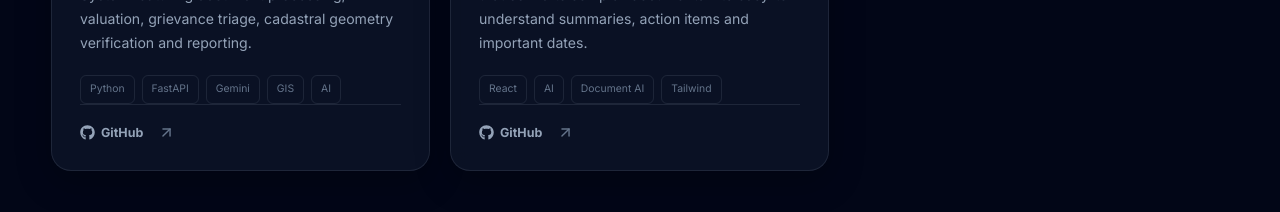
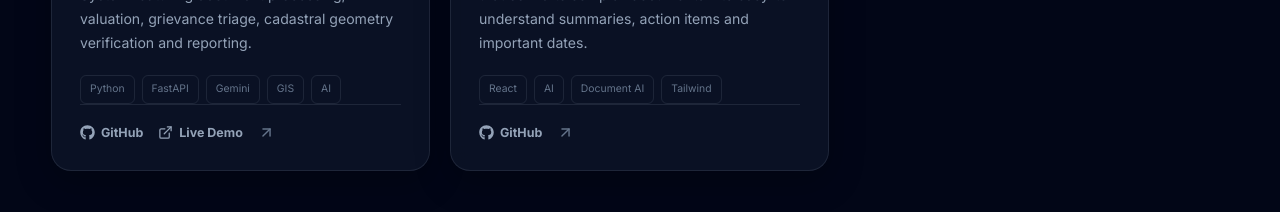
Before and after one commit to uiaryanyadav1109-dev/Aryan-Portfolio, a React (Vite) app: page / in a window 1280 px wide. Shown: the part 4380-4592 px from the top of the page. Built offline with nearby package versions, Linux system fonts and the light colour scheme; no server answers.

Commit message:
feat: add live demo link for NLAMS AI Engine

```diff
--- a/src/data/projects.js
+++ b/src/data/projects.js
@@ -67,7 +67,7 @@ export const projects = [
     ],
     github:
       "https://github.com/sankirtansyadavofficial-Hack/NLAMS-1",
-    demo: null,
+    demo: "https://niladri21.github.io/NLAMS-1/",
   },
 
   {
```
